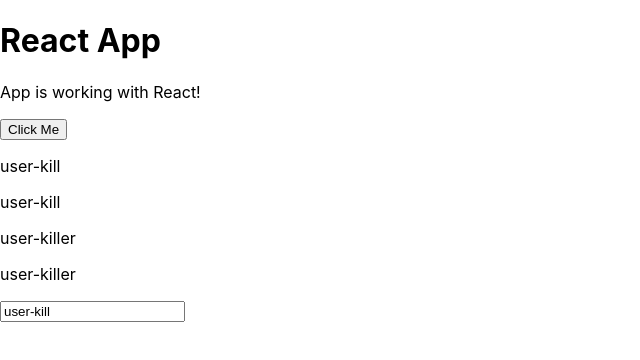
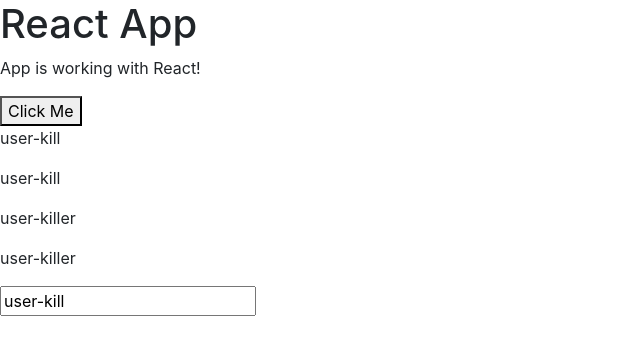
Before and after one commit to dev-amitkmishra/list_conditionals-react-app, a React app: page / in a window 1280 px wide. Shown: the top 360 px of the page, without its empty margins (0-640 px from the left). Built offline with nearby package versions, Linux system fonts and the light colour scheme.

Commit message:
font-awesome added

```diff
--- a/package.json
+++ b/package.json
@@ -4,6 +4,7 @@
   "private": true,
   "dependencies": {
     "@babel/core": "7.1.0",
+    "@fortawesome/fontawesome-free": "^5.6.3",
     "@svgr/webpack": "2.4.1",
     "babel-core": "7.0.0-bridge.0",
     "babel-eslint": "9.0.0",
@@ -12,6 +13,7 @@
     "babel-plugin-named-asset-import": "^0.2.3",
     "babel-preset-react-app": "^6.1.0",
     "bfj": "6.1.1",
+    "bootstrap": "^4.2.1",
     "case-sensitive-paths-webpack-plugin": "2.1.2",
     "chalk": "2.4.1",
     "css-loader": "1.0.0",
@@ -44,6 +46,7 @@
     "react-app-polyfill": "^0.1.3",
     "react-dev-utils": "^6.1.1",
     "react-dom": "^16.6.3",
+    "react-fontawesome": "^1.6.1",
     "resolve": "1.8.1",
     "sass-loader": "7.1.0",
     "style-loader": "0.23.0",
--- a/public/index.html
+++ b/public/index.html
@@ -10,6 +10,7 @@
       homescreen on Android. See https://developers.google.com/web/fundamentals/web-app-manifest/
     -->
     <link rel="manifest" href="%PUBLIC_URL%/manifest.json">
+    <link rel="stylesheet" href="https://maxcdn.bootstrapcdn.com/font-awesome/4.6.1/css/font-awesome.min.css">
     <!--
       Notice the use of %PUBLIC_URL% in the tags above.
       It will be replaced with the URL of the `public` folder during the build.
--- a/src/components/Cockpit/Cockpit.js
+++ b/src/components/Cockpit/Cockpit.js
@@ -0,0 +1,15 @@
+import React from 'react';
+import classes from '../../containers/App.css'
+
+const cockpit = (props) => {
+    let btnClass = classes.Red;
+    return (
+        <div>
+            <h1>React App</h1>
+            <p className=''>App is working with React!</p>
+            <button className={btnClass} onClick={props.toggle}>Click Me</button>
+        </div>
+    )
+};
+
+export default cockpit;
--- a/src/components/Persons/Person/Person.css
+++ b/src/components/Persons/Person/Person.css
@@ -12,6 +12,11 @@
 
 }
 
+.remove {
+    float: right;
+    cursor: pointer;
+}
+
 @media (min-width: 500px) {
     .Person {
         width: 450px;
--- a/src/components/Persons/Person/Person.js
+++ b/src/components/Persons/Person/Person.js
@@ -1,9 +1,11 @@
 import React from 'react';
-import classes from './Person.css'
+import classes from './Person.css';
+import FontAwesome from 'react-fontawesome';
 
 const Person = (props) => {
     return (
-        <div className={classes.Person} onClick={props.clicked}>
+        <div className={classes.Person}>
+        <FontAwesome name='trash' className={classes.remove} onClick={props.clicked}/>
             <p>my name is {props.name}</p>
             <input type="text" onChange={props.changed} defaultValue={props.name}/>
         </div>
--- a/src/containers/App.js
+++ b/src/containers/App.js
@@ -1,6 +1,7 @@
 import React, { Component } from 'react';
 import classes from './App.css';
 import Persons from '../components/Persons/Persons';
+import Cockpit from '../components/Cockpit/Cockpit';
 import UserOutput from '../components/UserOutput/UserOutput';
 import UserInput from '../components/UserInput/UserInput';
 
@@ -76,23 +77,18 @@
   render() {
 
     let persons = null;
-    let btnClass = '';
     if(this.state.isToggle) {
-      persons = (
-        <div>
-          <Persons users={this.state.users}
-            changed={this.changeHandler}
-            clicked={this.deleteHandler}/>
-        </div>
-      )
-      btnClass = classes.Red;
+      persons = <Persons users={this.state.users}
+                  changed={this.changeHandler}
+                  clicked={this.deleteHandler}/>;
     }
 
     return (
         <div className={classes.App}>
-          <h1>React App</h1>
-          <p className=''>App is working with React!</p>
-          <button className={btnClass} onClick={this.toggleEventHandler}>Click Me</button>
+        <Cockpit
+          toggle={this.toggleEventHandler}
+          showPersons={this.state.showPersons}
+          users={this.state.users}/>
           {persons}
           <UserOutput username={this.state.username[0].name}/>
           <UserOutput username={this.state.username[1].name} />
--- a/src/index.js
+++ b/src/index.js
@@ -3,6 +3,7 @@
 import './index.css';
 import App from './containers/App';
 import * as serviceWorker from './serviceWorker';
+import 'bootstrap/dist/css/bootstrap.min.css';
 
 ReactDOM.render(<App />, document.getElementById('root'));
 
```
